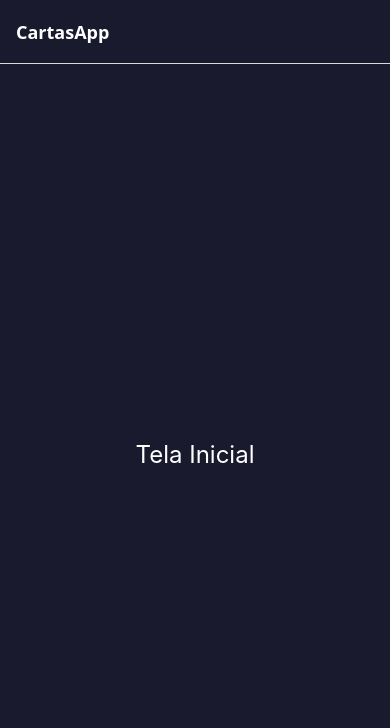
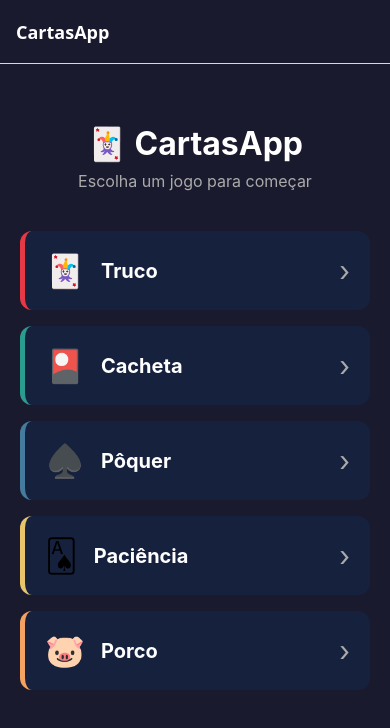
Before and after one commit to EnzoZago10/CartasApp, a React Native app: screen /Home in a window 390 px wide. Shown: the top 728 px of the page. Built offline with nearby package versions, Linux system fonts and the light colour scheme.

Commit message:
feat: criar tela inicial com lista de jogos

```diff
--- a/src/screens/HomeScreen.jsx
+++ b/src/screens/HomeScreen.jsx
@@ -1,14 +1,83 @@
-import { View, Text, StyleSheet } from 'react-native';
+import { View, Text, TouchableOpacity, StyleSheet, FlatList, Image } from 'react-native';
 
-export default function HomeScreen() {
+const jogos = [
+  { id: '1', nome: 'Truco',     emoji: '🃏', tela: 'Truco',    cor: '#e63946' },
+  { id: '2', nome: 'Cacheta',   emoji: '🎴', tela: 'Cacheta',  cor: '#2a9d8f' },
+  { id: '3', nome: 'Pôquer',    emoji: '♠️',  tela: 'Poker',    cor: '#457b9d' },
+  { id: '4', nome: 'Paciência', emoji: '🂡',  tela: 'Paciencia',cor: '#e9c46a' },
+  { id: '5', nome: 'Porco',     emoji: '🐷', tela: 'Porco',    cor: '#f4a261' },
+];
+
+export default function HomeScreen({ navigation }) {
   return (
     <View style={styles.container}>
-      <Text style={styles.texto}>Tela Inicial</Text>
+
+      <Text style={styles.titulo}>🃏 CartasApp</Text>
+      <Text style={styles.subtitulo}>Escolha um jogo para começar</Text>
+
+      <FlatList
+        data={jogos}
+        keyExtractor={(item) => item.id}
+        contentContainerStyle={styles.lista}
+        renderItem={({ item }) => (
+          <TouchableOpacity
+            style={[styles.card, { borderLeftColor: item.cor }]}
+            onPress={() => navigation.navigate(item.tela)}
+          >
+            <Text style={styles.emoji}>{item.emoji}</Text>
+            <Text style={styles.nomeJogo}>{item.nome}</Text>
+            <Text style={styles.seta}>›</Text>
+          </TouchableOpacity>
+        )}
+      />
+
     </View>
   );
 }
 
 const styles = StyleSheet.create({
-  container: { flex: 1, alignItems: 'center', justifyContent: 'center', backgroundColor: '#1a1a2e' },
-  texto: { color: '#fff', fontSize: 24 },
+  container: {
+    flex: 1,
+    backgroundColor: '#1a1a2e',
+    paddingTop: 60,
+    paddingHorizontal: 20,
+  },
+  titulo: {
+    fontSize: 32,
+    fontWeight: 'bold',
+    color: '#fff',
+    textAlign: 'center',
+    marginBottom: 8,
+  },
+  subtitulo: {
+    fontSize: 16,
+    color: '#aaa',
+    textAlign: 'center',
+    marginBottom: 40,
+  },
+  lista: {
+    gap: 16,
+  },
+  card: {
+    backgroundColor: '#16213e',
+    borderRadius: 12,
+    padding: 20,
+    flexDirection: 'row',
+    alignItems: 'center',
+    borderLeftWidth: 5,
+  },
+  emoji: {
+    fontSize: 32,
+    marginRight: 16,
+  },
+  nomeJogo: {
+    fontSize: 20,
+    fontWeight: 'bold',
+    color: '#fff',
+    flex: 1,
+  },
+  seta: {
+    fontSize: 28,
+    color: '#aaa',
+  },
 });
```
